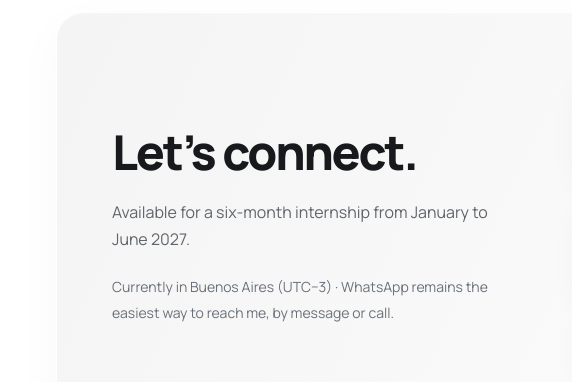
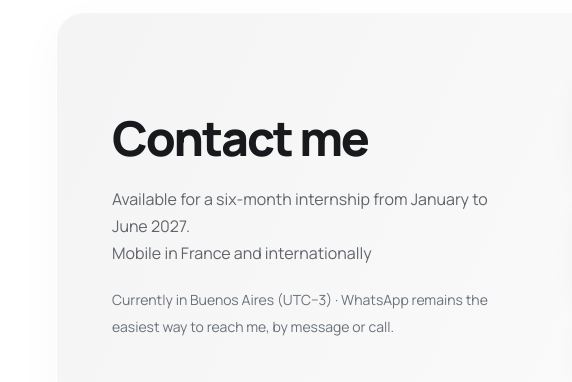
Before and after one commit to marco1t/portfolio-roulem-baitiche, a plain HTML site: page index.html in a window 1280 px wide. Shown: the part 10199-10581 px from the top of the page, 0-572 px from the left. Drawn offline with Linux system fonts and the light colour scheme.

Commit message:
Préciser la disponibilité dans le contact
Renommer le titre de la section en Me contacter. Ajouter sur une ligne distincte la mobilité en France et à l’international sous la disponibilité pour le stage, avec les traductions anglaises correspondantes.

```diff
--- a/index.html
+++ b/index.html
@@ -152,7 +152,7 @@
 
     <section id="contact" class="contact-section" data-label="Contact" data-label-en="Contact">
       <div class="container contact-card glass">
-        <div class="contact-copy"><h2 data-en="Let’s connect.">Faisons connaissance.</h2><p data-en="Available for a six-month internship from January to June 2027.">Disponible pour un stage de 6 mois (janvier–juin 2027).</p><p class="contact-availability"><span data-en="Currently in Buenos Aires (UTC−3) · WhatsApp remains the easiest way to reach me, by message or call.">Actuellement à Buenos Aires (UTC−3) · WhatsApp reste le moyen le plus simple pour me joindre, par message ou appel.</span></p></div>
+        <div class="contact-copy"><h2 data-en="Contact me">Me contacter</h2><p><span data-en="Available for a six-month internship from January to June 2027.">Disponible pour un stage de 6 mois (janvier–juin 2027).</span><br><span data-en="Mobile in France and internationally">Mobile en France et à l’international</span></p><p class="contact-availability"><span data-en="Currently in Buenos Aires (UTC−3) · WhatsApp remains the easiest way to reach me, by message or call.">Actuellement à Buenos Aires (UTC−3) · WhatsApp reste le moyen le plus simple pour me joindre, par message ou appel.</span></p></div>
         <div class="contact-links">
           <a class="contact-link contact-link-primary" href="https://wa.me/33757447542" target="_blank" rel="noopener noreferrer">
             <span class="contact-link-icon" aria-hidden="true"><svg viewBox="0 0 24 24"><path d="M20.5 11.6a8.5 8.5 0 0 1-12.6 7.5L3.5 20.5l1.4-4.2a8.5 8.5 0 1 1 15.6-4.7Z"/><path d="M8.2 7.6c.2-.4.4-.4.7-.4h.5c.2 0 .4.1.5.4l.8 2c.1.3 0 .5-.2.7l-.6.7c-.2.2-.1.4 0 .6.6 1.1 1.5 2 2.7 2.6.2.1.4.2.6 0l.8-1c.2-.2.4-.3.7-.2l1.9.9c.3.1.4.3.4.5 0 .4-.2 1.4-1 2-.7.6-1.6.8-2.7.5-1.1-.3-2.6-1-4.1-2.4-1.2-1.1-2-2.4-2.4-3.4-.5-1.3 0-2.7.4-3.5Z"/></svg></span>
```
